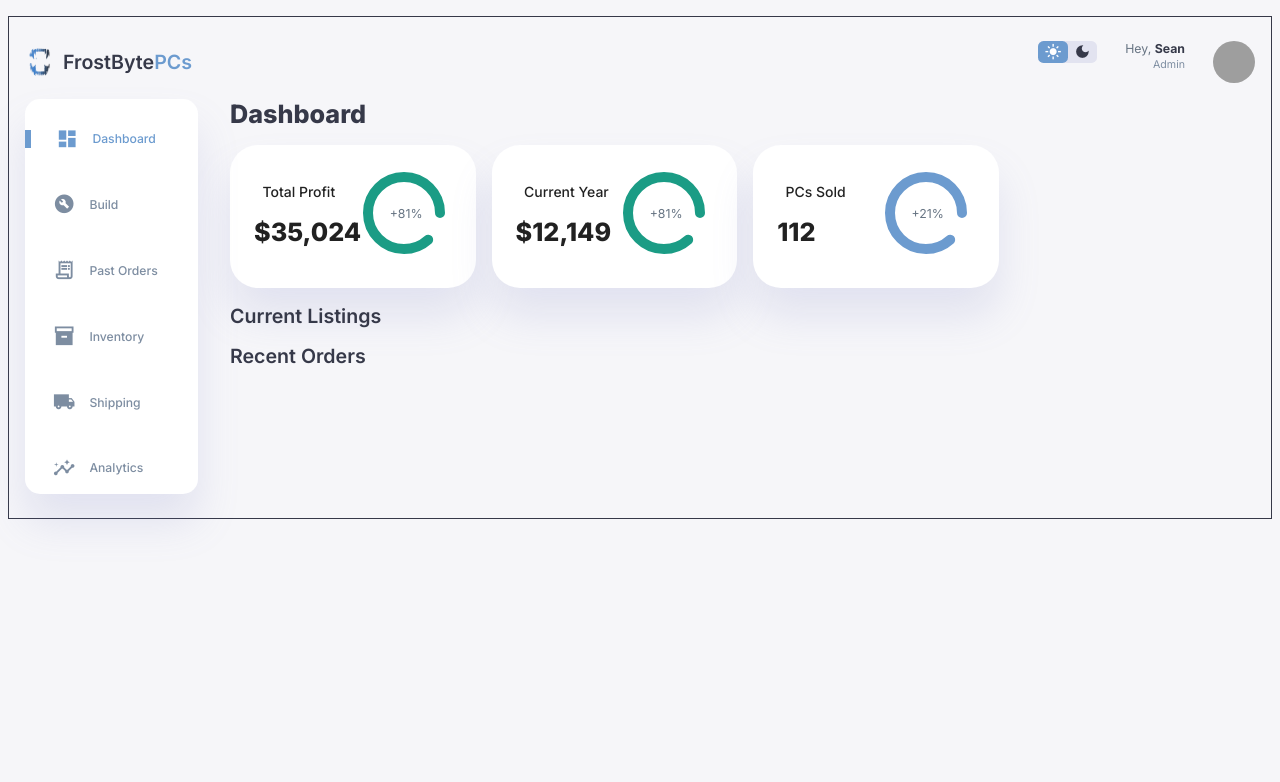
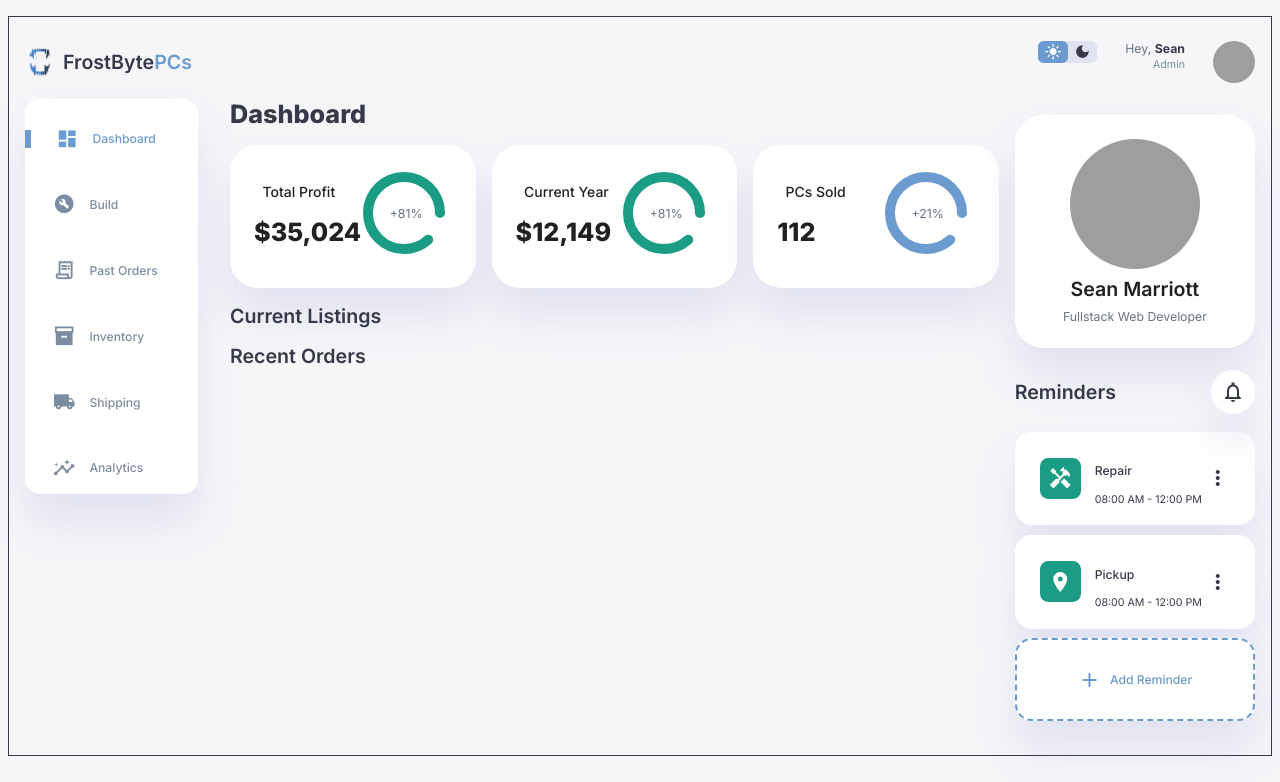
Before and after one commit to Sean-Marriott/frost-byte-forge, a Next.js app in the folder frost-byte-forge/: page / in a window 1280 px wide. Shown: the top 782 px of the page. Built offline with nearby package versions, Linux system fonts and the light colour scheme; grey boxes are pictures that could not be loaded.

Commit message:
Reintroduced Siderbar component

```diff
--- a/frost-byte-forge/app/page.tsx
+++ b/frost-byte-forge/app/page.tsx
@@ -1,6 +1,8 @@
+"use client";
 import Grid from "@mui/material/Unstable_Grid2";
 import Stack from "@mui/material/Stack";
 import DashboardAnalytics from "./ui/analytics/DashboardAnalytics";
+import Sidebar from "./ui/sidebar/Sidebar";
 
 export default function Home() {
   return (
@@ -24,7 +26,7 @@ export default function Home() {
         </Stack>
       </Grid>
       <Grid xs sx={{ mt: 2 }}>
-        {/* <Sidebar /> */}
+        <Sidebar />
       </Grid>
     </Grid>
   );
--- /dev/null
+++ b/frost-byte-forge/app/ui/sidebar/Sidebar.tsx
@@ -0,0 +1,62 @@
+import { Avatar, Stack } from "@mui/material";
+import StyledPaper from "../styled_paper/StyledPaper";
+
+const Sidebar = () => {
+  return (
+    <Stack spacing={2}>
+      <StyledPaper sx={{ p: 3, borderRadius: 7 }}>
+        <Stack sx={{ alignItems: "center" }} spacing={1}>
+          <Avatar
+            alt="Sean Marriott Profile Picture"
+            src="/images/sean.jpg"
+            sx={{ width: 130, height: 130 }}
+          />
+          <h2>Sean Marriott</h2>
+          <p>Fullstack Web Developer</p>
+        </Stack>
+      </StyledPaper>
+
+      <div className="reminders">
+        <div className="header">
+          <h2>Reminders</h2>
+          <span className="material-icons-sharp">notifications_none</span>
+        </div>
+
+        <div className="notification">
+          <div className="icon">
+            <span className="material-icons-sharp">handyman</span>
+          </div>
+          <div className="content">
+            <div className="info">
+              <h3>Repair</h3>
+              <small className="text_muted">08:00 AM - 12:00 PM</small>
+            </div>
+            <span className="material-icons-sharp">more_vert</span>
+          </div>
+        </div>
+
+        <div className="notification">
+          <div className="icon">
+            <span className="material-icons-sharp">location_on</span>
+          </div>
+          <div className="content">
+            <div className="info">
+              <h3>Pickup</h3>
+              <small className="text_muted">08:00 AM - 12:00 PM</small>
+            </div>
+            <span className="material-icons-sharp">more_vert</span>
+          </div>
+        </div>
+
+        <div className="notification add-reminder">
+          <div>
+            <span className="material-icons-sharp">add</span>
+            <h3>Add Reminder</h3>
+          </div>
+        </div>
+      </div>
+    </Stack>
+  );
+};
+
+export default Sidebar;
```
